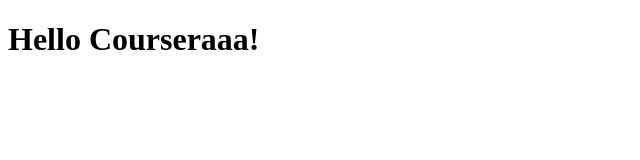
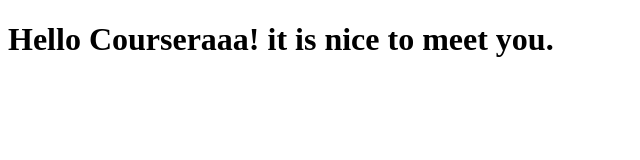
Before and after one commit to tzekeng139/coursera-test, a plain HTML site: page site/index.html in a window 1280 px wide. Shown: the whole page, without its empty margins (0-640 px from the left). Drawn offline with Linux system fonts and the light colour scheme.

Commit message:
Small changes

```diff
--- a/site/index.html
+++ b/site/index.html
@@ -4,6 +4,6 @@
 	<title>Hello Coursera!</title>
 </head>
 <body>
-<h1>Hello Courseraaa!</h1>
+<h1>Hello Courseraaa! it is nice to meet you.</h1>
 </body>
 </html>
```
